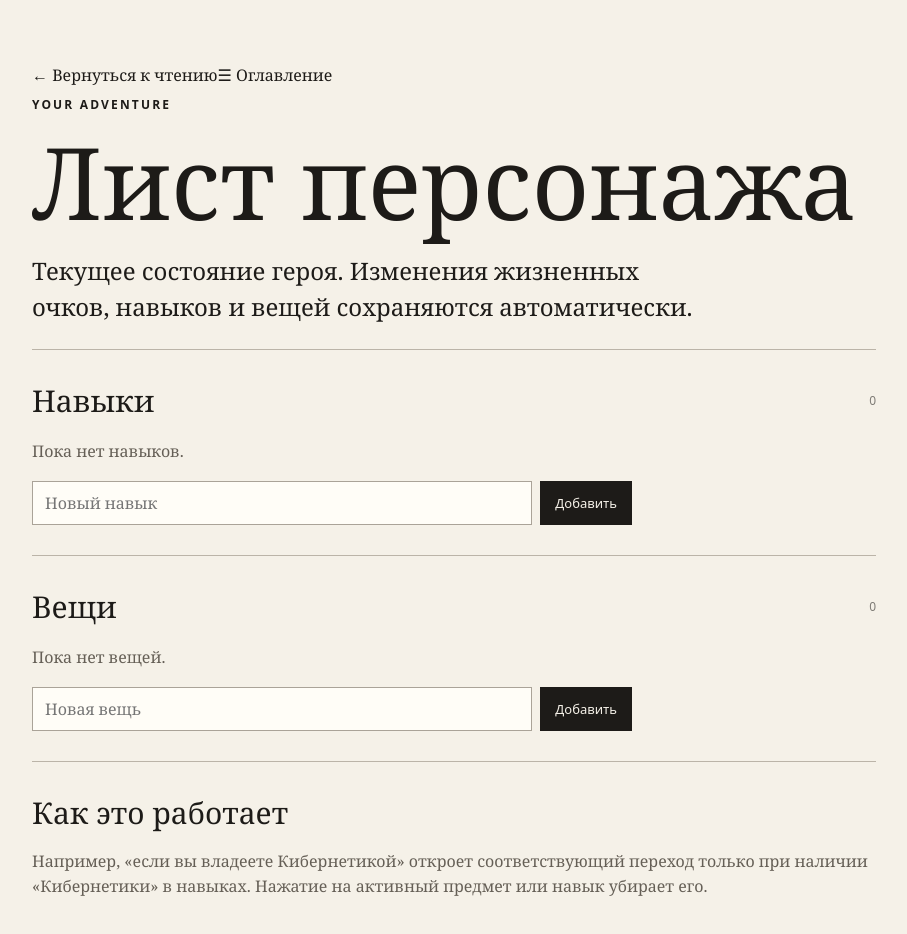
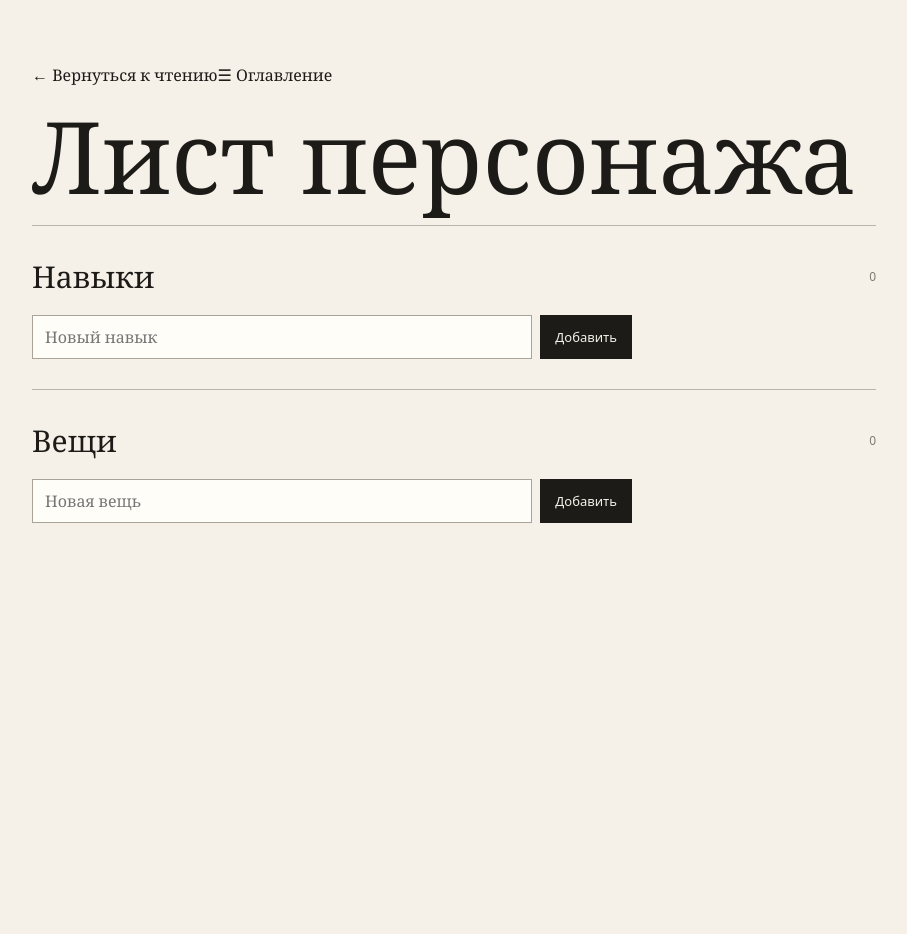
Before and after one commit to Startat6am/heart-of-ice, a Next.js app: page /status in a window 1280 px wide. Shown: the top 934 px of the page, without its empty margins (186-1093 px from the left). After the commit the page ends 800 px from the top, so only its background shows below. Built offline with nearby package versions, Linux system fonts and the light colour scheme.

Commit message:
Compact character sheet and remove extra explanatory text

```diff
--- a/app/status/page.tsx
+++ b/app/status/page.tsx
@@ -17,27 +17,24 @@ export default function Status() {
   return <main className="shell">
     <Link className="back" href={`/read/${state.currentChapter}`}>← Вернуться к чтению</Link>
     <Link className="back" href="/chapters">☰ Оглавление</Link>
-    <p className="eyebrow">YOUR ADVENTURE</p><h1>Лист персонажа</h1>
-    <p className="lead">Текущее состояние героя. Изменения жизненных очков, навыков и вещей сохраняются автоматически.</p>
+    <h1>Лист персонажа</h1>
     {state.character && <section className="status-section life-points-picker">
-      <div className="section-heading"><h2>Жизненные очки (ЖО)</h2><span>{state.character.lifePoints}</span></div>
+      <div className="life-points-row"><h2>ЖО</h2>
       <div className="life-points-controls">
         <button type="button" className="chip" aria-label="Уменьшить жизненные очки" disabled={state.character.lifePoints <= 0} onClick={() => setLifePoints(state.character!.lifePoints - 1)}>−</button>
         <strong aria-live="polite">{state.character.lifePoints}</strong>
         <button type="button" className="chip" aria-label="Увеличить жизненные очки" onClick={() => setLifePoints(state.character!.lifePoints + 1)}>+</button>
-      </div>
-      <p className="muted">Нажимайте − при потере здоровья и + при восстановлении. Ниже 0 ЖО опуститься нельзя.</p>
+      </div></div>
     </section>}
     <section className="status-section">
       <div className="section-heading"><h2>Навыки</h2><span>{state.skills.length}</span></div>
-      {state.skills.length ? <div className="chips">{state.skills.map(skill => <button className="chip active" key={skill} onClick={() => toggleSkill(skill)}>{skill} ×</button>)}</div> : <p className="muted">Пока нет навыков.</p>}
+      {state.skills.length ? <div className="chips">{state.skills.map(skill => <button className="chip active" key={skill} onClick={() => toggleSkill(skill)}>{skill} ×</button>)}</div> : null}
       <AddRow label="Новый навык" onAdd={addSkill} />
     </section>
     <section className="status-section">
       <div className="section-heading"><h2>Вещи</h2><span>{state.items.length}</span></div>
-      {state.items.length ? <div className="chips">{state.items.map(item => <button className="chip active" key={item} onClick={() => toggleItem(item)}>{item} ×</button>)}</div> : <p className="muted">Пока нет вещей.</p>}
+      {state.items.length ? <div className="chips">{state.items.map(item => <button className="chip active" key={item} onClick={() => toggleItem(item)}>{item} ×</button>)}</div> : null}
       <AddRow label="Новая вещь" onAdd={addItem} />
     </section>
-    <section className="status-section"><h2>Как это работает</h2><p className="muted">Например, «если вы владеете Кибернетикой» откроет соответствующий переход только при наличии «Кибернетики» в навыках. Нажатие на активный предмет или навык убирает его.</p></section>
   </main>;
 }
```
